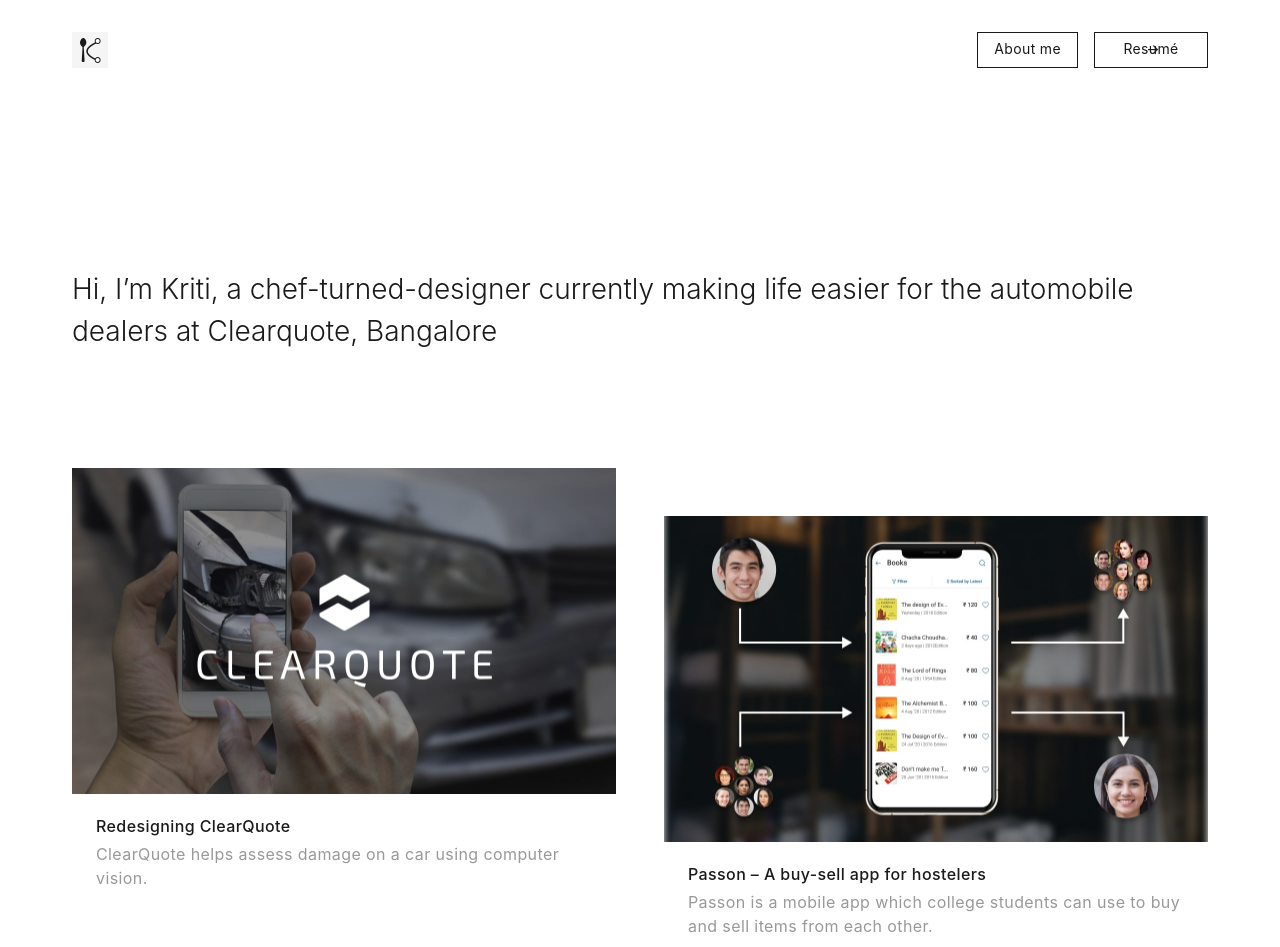
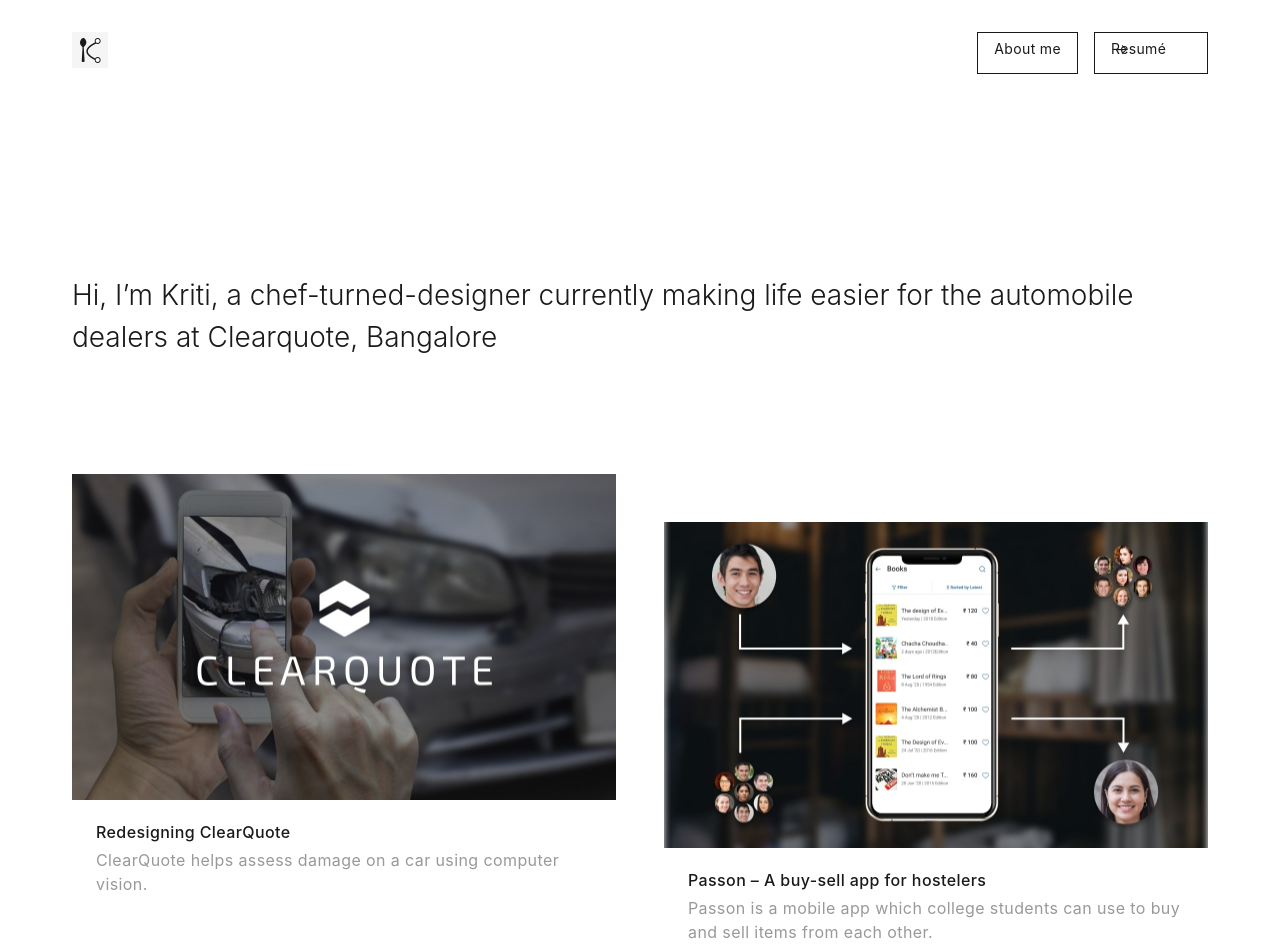
Before and after one commit to kritiarora1234/kritiarora1234.github.io, a website built with Parcel: page index.html in a window 1280 px wide. Shown: the top 947 px of the page. Built offline with nearby package versions, Linux system fonts and the light colour scheme.

Commit message:
fixed safari related issues

```diff
--- a/css/desktop-only.css
+++ b/css/desktop-only.css
@@ -48,18 +48,24 @@
     }
 
     .header-resume-tab{
-        padding-left: 16px;
-        padding-right: 32px;
+        padding-left: 24px;
+        padding-right: 24px;
         width: 80px;
+        height: 24px;
     }
+
+    .header-resume-tab span{
+        position: absolute;
+    }
+
 
     .header-resume-tab .action-arrow {
         position: absolute;
-        margin-left: 84px;
+        margin-left: 68px;
     }
 
     .header-resume-tab:hover .action-arrow{
-        margin-left: 92px;
+        margin-left: 72px;
     }
 
     .first-fold-top-spacer{
@@ -195,7 +201,7 @@
 
     .about-me-first-line-section .my-profile-photo{
         width: 100%;
-        height: auto;
+        height: 100%;
     }
 
 
--- a/css/index.css
+++ b/css/index.css
@@ -448,7 +448,6 @@
 
 .header-nav-tab{
     display: flex;
-    justify-content: center;
     padding-left: 16px;
     padding-right: 16px;
 }
--- a/index.html
+++ b/index.html
@@ -39,7 +39,8 @@
           About me
         </a>
         <a href="KritiAroraResume.pdf" target="_blank" class="border-dark-solid py-2 fs-2 fw-400 dark-grey-text header-nav-tab header-resume-tab">
-          Resumé<span class="action-arrow">→</span>
+          <span>Resumé</span>
+          <span class="action-arrow">→</span>
         </a>
       </div>
     </div>
```
Also changed, not shown: about.html (+2 -1 lines).
